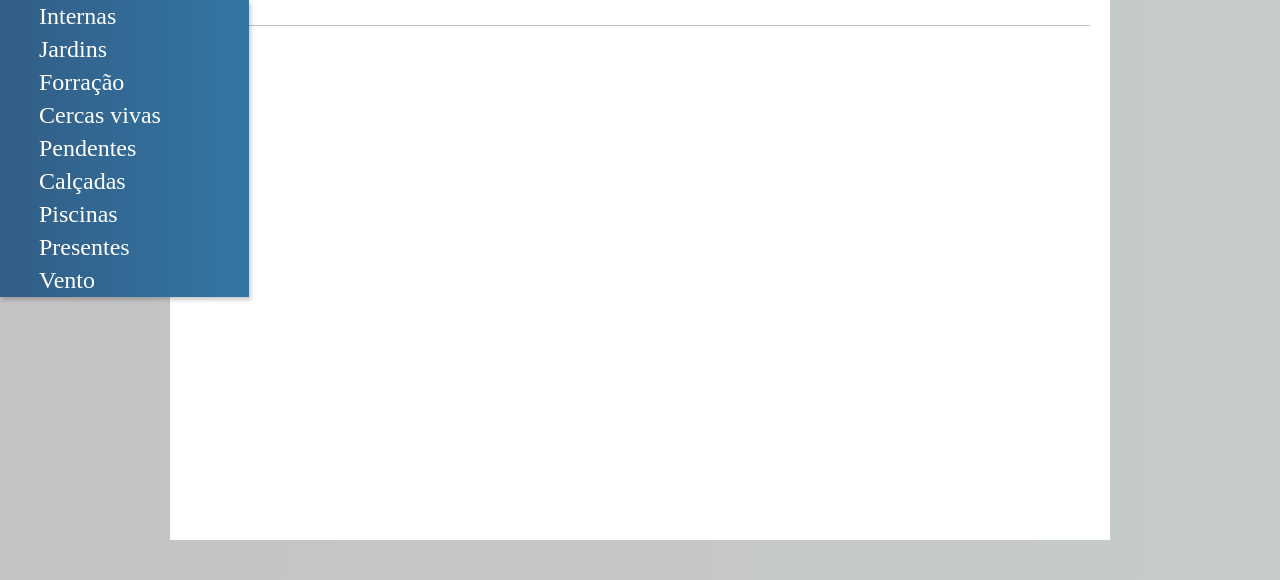
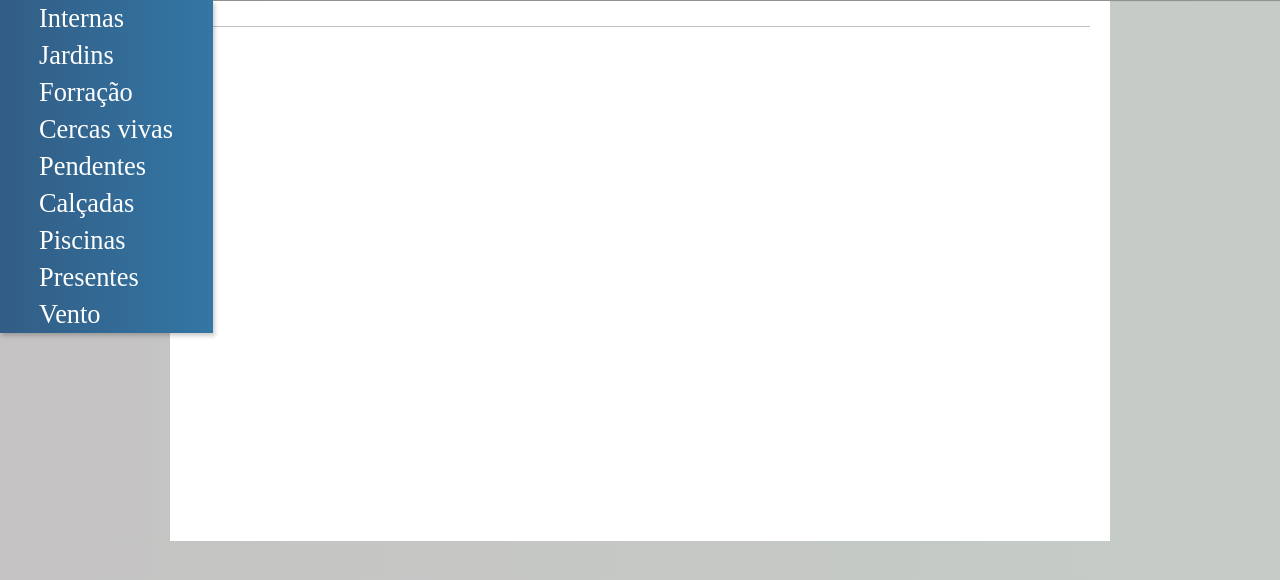
Before and after one commit to sosmarcos/Ordenador, a PHP site: page / in a window 1280 px wide, after a click on "Plantas". Shown: the part 134-714 px from the top of the page. Run offline with PHP 8.4, Linux system fonts and the light colour scheme; some web fonts are replaced.

Commit message:
Style Update

```diff
--- a/index.html
+++ b/index.html
@@ -11,52 +11,52 @@
 <body>
     <header>
         <h1 class="cabeça">Ordenador</h1>
-    </header>
         <nav>
             <input type="button" value="Plantas" class="navButton" onclick="menuExpand('navMenuPlantas')">
             <input type="button" value="Calculadora" class="navButton" onclick="sectionExpand('calculadora')">
             <input type="button" value="Inventários" class="navButton" onclick="menuExpand('navMenuInventarios')">
             <input type="button" value="Repositórios" class="navButton" onclick="menuExpand('navMenuRepositorios')">
             <ul id="navMenuPlantas">
-            <li class="navItem"><div class="navItem" onclick="sectionExpand('plantas', 'internas', 'navMenuPlantas')">Internas</div></li>
-            <li class="navItem"><div class="navItem" onclick="sectionExpand('plantas', 'jardins', 'navMenuPlantas')">Jardins</div></li>
-            <li class="navItem"><div class="navItem" onclick="sectionExpand('plantas', 'forracao', 'navMenuPlantas')">Forração</div></li>
-            <li class="navItem"><div class="navItem" onclick="sectionExpand('plantas', 'cercas', 'navMenuPlantas')">Cercas vivas</div></li>
-            <li class="navItem"><div class="navItem" onclick="sectionExpand('plantas', 'pendentes', 'navMenuPlantas')">Pendentes</div></li>
-            <li class="navItem"><div class="navItem" onclick="sectionExpand('plantas', 'calcadas', 'navMenuPlantas')">Calçadas</div></li>
-            <li class="navItem"><div class="navItem" onclick="sectionExpand('plantas', 'piscinas', 'navMenuPlantas')">Piscinas</div></li>
-            <li class="navItem"><div class="navItem" onclick="sectionExpand('plantas', 'presentes', 'navMenuPlantas')">Presentes</div></li>
-            <li class="navItem"><div class="navItem" onclick="sectionExpand('plantas', 'vento', 'navMenuPlantas')">Vento</div></li>
+                <li class="navItem"><input type="button" value="Internas" class="navItem" onclick="sectionExpand('plantas', 'internas', 'navMenuPlantas')"></li>
+                <li class="navItem"><input type="button" value="Jardins" class="navItem" onclick="sectionExpand('plantas', 'jardins', 'navMenuPlantas')"></li>
+                <li class="navItem"><input type="button" value="Forração" class="navItem" onclick="sectionExpand('plantas', 'forracao', 'navMenuPlantas')"></li>
+                <li class="navItem"><input type="button" value="Cercas vivas" class="navItem" onclick="sectionExpand('plantas', 'cercas', 'navMenuPlantas')"></li>
+                <li class="navItem"><input type="button" value="Pendentes" class="navItem" onclick="sectionExpand('plantas', 'pendentes', 'navMenuPlantas')"></li>
+                <li class="navItem"><input type="button" value="Calçadas" class="navItem" onclick="sectionExpand('plantas', 'calcadas', 'navMenuPlantas')"></li>
+                <li class="navItem"><input type="button" value="Piscinas" class="navItem" onclick="sectionExpand('plantas', 'piscinas', 'navMenuPlantas')"></li>
+                <li class="navItem"><input type="button" value="Presentes" class="navItem" onclick="sectionExpand('plantas', 'presentes', 'navMenuPlantas')"></li>
+                <li class="navItem"><input type="button" value="Vento" class="navItem" onclick="sectionExpand('plantas', 'vento', 'navMenuPlantas')"></li>
             </ul>
             <ul id="navMenuInventarios">
-            <li class="navItem"><div class="navItem" onclick="sectionExpand('inventarios', 'alfa_polietileno', 'navMenuInventarios')">Alfa Polietileno</div></li>
-            <li class="navItem"><div class="navItem" onclick="sectionExpand('inventarios', 'alfa_fibraSintetica', 'navMenuInventarios')">Alfa Fibra Sintética</div></li>
-            <li class="navItem"><div class="navItem" onclick="sectionExpand('inventarios', 'coquim', 'navMenuInventarios')">Coquim</div></li>
-            <li class="navItem"><div class="navItem" onclick="sectionExpand('inventarios', 'eme_a_eme', 'navMenuInventarios')">Eme A Eme</div></li>
-            <li class="navItem"><div class="navItem" onclick="sectionExpand('inventarios', 'forth', 'navMenuInventarios')">Forth</div></li>
-            <li class="navItem"><div class="navItem" onclick="sectionExpand('inventarios', 'insetimax', 'navMenuInventarios')">Insetimax</div></li>
-            <li class="navItem"><div class="navItem" onclick="sectionExpand('inventarios','jel_plast','navMenuInventarios')">Jel Plast</div></li>
-            <li class="navItem"><div class="navItem" onclick="sectionExpand('inventarios', 'madeiras', 'navMenuInventarios')">Madeiras</div></li>
-            <li class="navItem"><div class="navItem" onclick="sectionExpand('inventarios', 'nutriplan', 'navMenuInventarios')">Nutriplan</div></li>
-            <li class="navItem"><div class="navItem" onclick="sectionExpand('inventarios','policamp','navMenuInventarios')">Policamp</div></li>
-            <li class="navItem"><div class="navItem" onclick="sectionExpand('inventarios', 'regaplan', 'navMenuInventarios')">Regaplan</div></li>
-            <li class="navItem"><div class="navItem" onclick="sectionExpand('inventarios', 'rischioto', 'navMenuInventarios')">Rischioto</div></li>
+                <li class="navItem"><input type="button" value="Alfa Polietileno" class="navItem" onclick="sectionExpand('inventarios', 'alfa_polietileno', 'navMenuInventarios')"></li>
+                <li class="navItem"><input type="button" value="Alfa Fibra Sintética" class="navItem" onclick="sectionExpand('inventarios', 'alfa_fibraSintetica', 'navMenuInventarios')"></li>
+                <li class="navItem"><input type="button" value="Coquim" class="navItem" onclick="sectionExpand('inventarios', 'coquim', 'navMenuInventarios')"></li>
+                <li class="navItem"><input type="button" value="Eme A Eme" class="navItem" onclick="sectionExpand('inventarios', 'eme_a_eme', 'navMenuInventarios')"></li>
+                <li class="navItem"><input type="button" value="Forth" class="navItem" onclick="sectionExpand('inventarios', 'forth', 'navMenuInventarios')"></li>
+                <li class="navItem"><input type="button" value="Insetimax" class="navItem" onclick="sectionExpand('inventarios', 'insetimax', 'navMenuInventarios')"></li>
+                <li class="navItem"><input type="button" value="Jel Plast" class="navItem" onclick="sectionExpand('inventarios','jel_plast','navMenuInventarios')"></li>
+                <li class="navItem"><input type="button" value="Madeiras" class="navItem" onclick="sectionExpand('inventarios', 'madeiras', 'navMenuInventarios')"></li>
+                <li class="navItem"><input type="button" value="Nutriplan" class="navItem" onclick="sectionExpand('inventarios', 'nutriplan', 'navMenuInventarios')"></li>
+                <li class="navItem"><input type="button" value="Policamp" class="navItem" onclick="sectionExpand('inventarios','policamp','navMenuInventarios')"></li>
+                <li class="navItem"><input type="button" value="Regaplan" class="navItem" onclick="sectionExpand('inventarios', 'regaplan', 'navMenuInventarios')"></li>
+                <li class="navItem"><input type="button" value="Rischioto" class="navItem" onclick="sectionExpand('inventarios', 'rischioto', 'navMenuInventarios')"></li>
             </ul>
             <ul id="navMenuRepositorios">
-            <li class="navItem"><div class="navItem" onclick="sectionExpand('repositor', 'alfa_polietileno', 'navMenuRepositorios')">Alfa Polietileno</div></li>
-            <li class="navItem"><div class="navItem" onclick="sectionExpand('repositor', 'alfa_fibraSintetica', 'navMenuRepositorios')">Alfa Fibra Sintética</div></li>
-            <li class="navItem"><div class="navItem" onclick="sectionExpand('repositor', 'coquim', 'navMenuRepositorios')">Coquim</div></li>
-            <li class="navItem"><div class="navItem" onclick="sectionExpand('repositor', 'eme_a_eme', 'navMenuRepositorios')">Eme A Eme</div></li>
-            <li class="navItem"><div class="navItem" onclick="sectionExpand('repositor', 'forth', 'navMenuRepositorios')">Forth</div></li>
-            <li class="navItem"><div class="navItem" onclick="sectionExpand('repositor', 'insetimax', 'navMenuRepositorios')">Insetimax</div></li>
-            <li class="navItem"><div class="navItem" onclick="sectionExpand('repositor','jel_plast','navMenuRepositorios')">Jel Plast</div></li>
-            <li class="navItem"><div class="navItem" onclick="sectionExpand('repositor', 'madeiras', 'navMenuRepositorios')">Madeiras</div></li>
-            <li class="navItem"><div class="navItem" onclick="sectionExpand('repositor', 'nutriplan', 'navMenuRepositorios')">Nutriplan</div></li>
-            <li class="navItem"><div class="navItem" onclick="sectionExpand('repositor','policamp','navMenuRepositorios')">Policamp</div></li>
-            <li class="navItem"><div class="navItem" onclick="sectionExpand('repositor', 'regaplan', 'navMenuRepositorios')">Regaplan</div></li>
-            <li class="navItem"><div class="navItem" onclick="sectionExpand('repositor', 'rischioto', 'navMenuRepositorios')">Rischioto</div></li>
+                <li class="navItem"><input type="button" value="Alfa Polietileno" class="navItem" onclick="sectionExpand('repositor', 'alfa_polietileno', 'navMenuRepositorios')"></li>
+                <li class="navItem"><input type="button" value="Alfa Fibra Sintética" class="navItem" onclick="sectionExpand('repositor', 'alfa_fibraSintetica', 'navMenuRepositorios')"></li>
+                <li class="navItem"><input type="button" value="Coquim" class="navItem" onclick="sectionExpand('repositor', 'coquim', 'navMenuRepositorios')"></li>
+                <li class="navItem"><input type="button" value="Eme A Eme" class="navItem" onclick="sectionExpand('repositor', 'eme_a_eme', 'navMenuRepositorios')"></li>
+                <li class="navItem"><input type="button" value="Forth" class="navItem" onclick="sectionExpand('repositor', 'forth', 'navMenuRepositorios')"></li>
+                <li class="navItem"><input type="button" value="Insetimax" class="navItem" onclick="sectionExpand('repositor', 'insetimax', 'navMenuRepositorios')"></li>
+                <li class="navItem"><input type="button" value="Jel Plast" class="navItem" onclick="sectionExpand('repositor','jel_plast','navMenuRepositorios')"></li>
+                <li class="navItem"><input type="button" value="Madeiras" class="navItem" onclick="sectionExpand('repositor', 'madeiras', 'navMenuRepositorios')"></li>
+                <li class="navItem"><input type="button" value="Nutriplan" class="navItem" onclick="sectionExpand('repositor', 'nutriplan', 'navMenuRepositorios')"></li>
+                <li class="navItem"><input type="button" value="Policamp" class="navItem" onclick="sectionExpand('repositor','policamp','navMenuRepositorios')"></li>
+                <li class="navItem"><input type="button" value="Regaplan" class="navItem" onclick="sectionExpand('repositor', 'regaplan', 'navMenuRepositorios')"></li>
+                <li class="navItem"><input type="button" value="Rischioto" class="navItem" onclick="sectionExpand('repositor', 'rischioto', 'navMenuRepositorios')"></li>
             </ul>
         </nav>
+    </header>
     <main id="principal">
         <!--<========================================|Seção da Calculadora|==========================================================>-->
         <section id="calculadora">
--- a/style.css
+++ b/style.css
@@ -45,7 +45,7 @@ nav {
 main {
     max-width: 900px;
     min-height: 500px;
-    margin: 1px auto;
+    margin: 2px auto;
     padding: 20px;
     background-color: white;
 }
@@ -109,35 +109,40 @@ h2 {
 
 .navButton:hover {
     background-color: #7db45d;
-    transition-duration: 0.2s;
+    transition-duration: 0.5s;
 }
 
 .navButton:active {
     background-color: #cdedba;
     box-shadow: inset 1px 1px 3px 0px #00000061;
-    transition-duration: 0.5s;
+    transition-duration: 0.2s;
 }
 
 li.navItem {
-    font: normal 1.5em 'hina';
+
     list-style-type: none;
 }
 
-div.navItem {
-    display: block;
+input.navItem {
+    font: normal 1.5em 'hina';
+    border: none;
+    background-color: transparent;
     padding: 3px 40px;
-    min-width: 170px;
+    width: -webkit-fill-available;
     color: white;
     text-decoration: none;
+    text-align: left;
 }
 
-div.navItem:hover {
+input.navItem:hover {
     background-color: #678ab8;
     padding-left: 50px;
     padding-right: 30px;
+    box-shadow: inset 1px -2px 20px 0px #00000033;
+    transition-duration: 0.4s;
 }
 
-div.navItem:active {
+input.navItem:active {
     background-color: #678ab8;
     transition-duration: 0.2s;
     box-shadow: inset 0px 0px 4px 0px #0000009e;
```
Also changed, not shown: other parts of style.css (+21 -5 lines), script.js (+26 -41 lines). Lines whose indentation alone changed are shown as unchanged.
